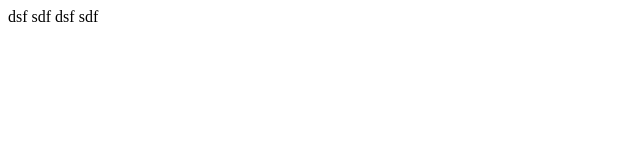
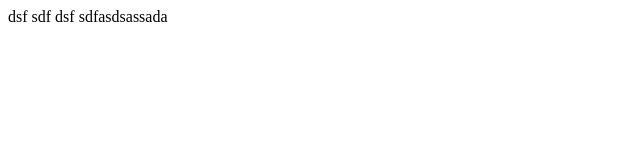
Before and after one commit to caicai-1/gittest, a plain HTML site: page list.html in a window 1280 px wide. Shown: the full height of the page, 0-640 px from the left. Drawn offline with Linux system fonts and the light colour scheme.

Commit message:
list第四次提交

```diff
--- a/list.html
+++ b/list.html
@@ -5,6 +5,6 @@
 	<title>Document</title>
 </head>
 <body>
-dsf sdf dsf sdf
+dsf sdf dsf sdfasdsassada
 </body>
 </html>
```
